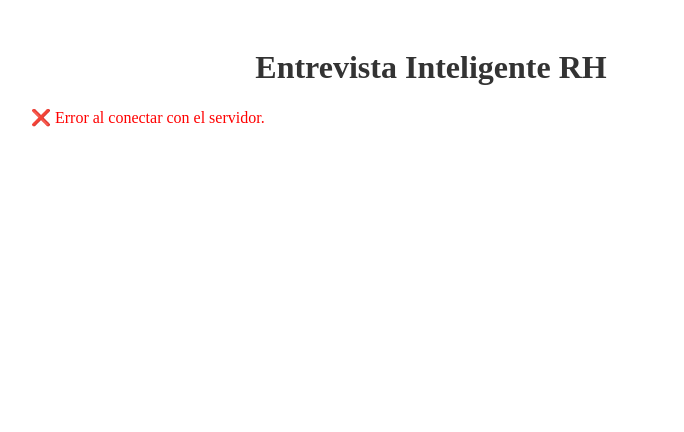
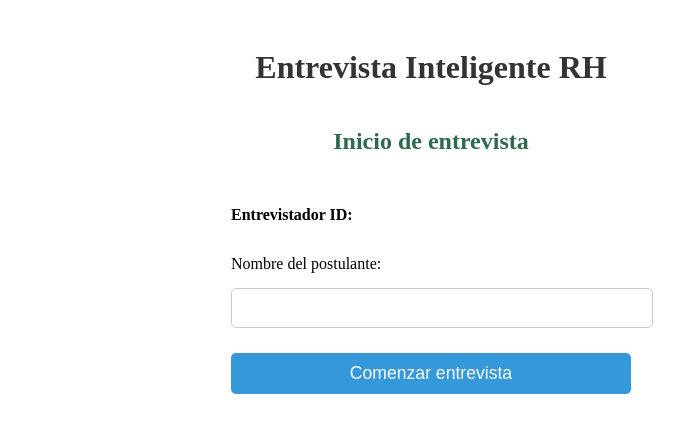
Before and after one commit to JesusMunoz415/entrevista-frontend, a React (Create React App) app: page /entrevista/1 in a window 1280 px wide. Shown: the top 432 px of the page, without its empty margins (209-893 px from the left). Built offline with nearby package versions, Linux system fonts and the light colour scheme; no server answers.

Commit message:
Frontend: React Router soporta /entrevista/:token hacia InicioForm

```diff
--- a/src/App.js
+++ b/src/App.js
@@ -110,7 +110,11 @@ function App() {
             }
           />
 
-          <Route path="/entrevista/:token" element={<EntrevistaPostulante />} /> {/* 👈 Ruta pública para postulantes */}
+          {/* 👇 Ruta pública para postulantes con token */}
+          <Route
+            path="/entrevista/:token"
+            element={<InicioForm onContinue={handleInicio} />}
+          />
         </Routes>
       </div>
     </Router>
```
